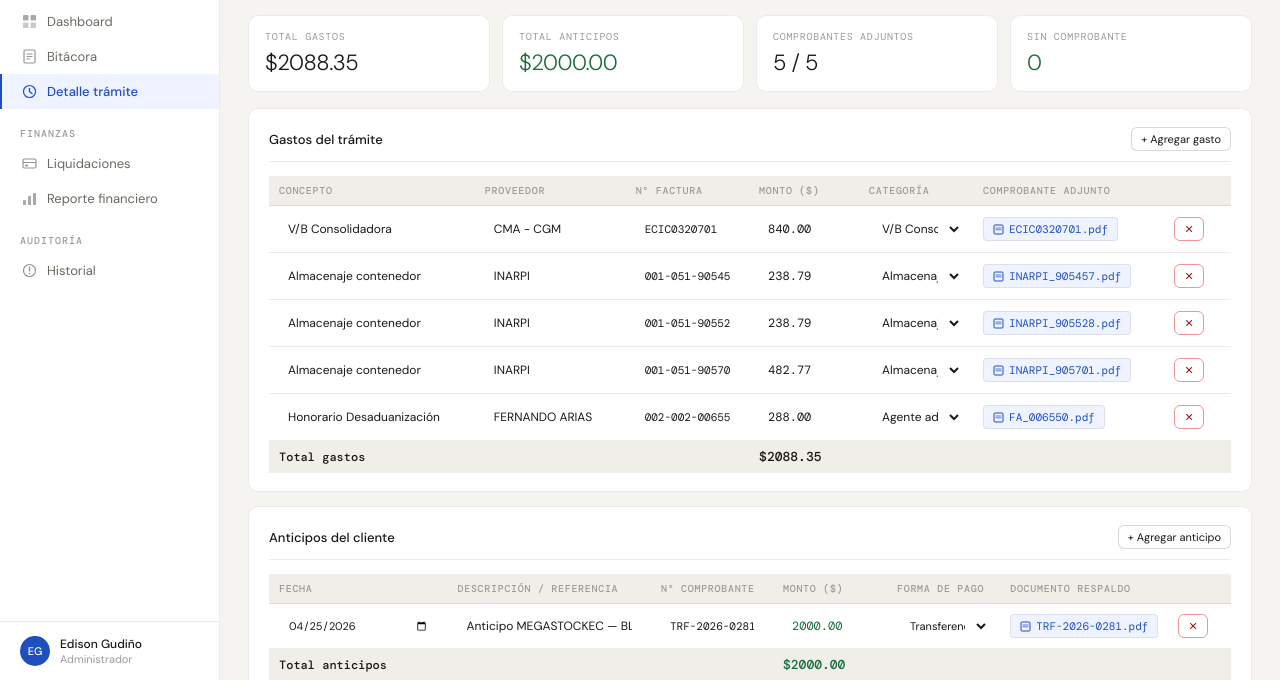
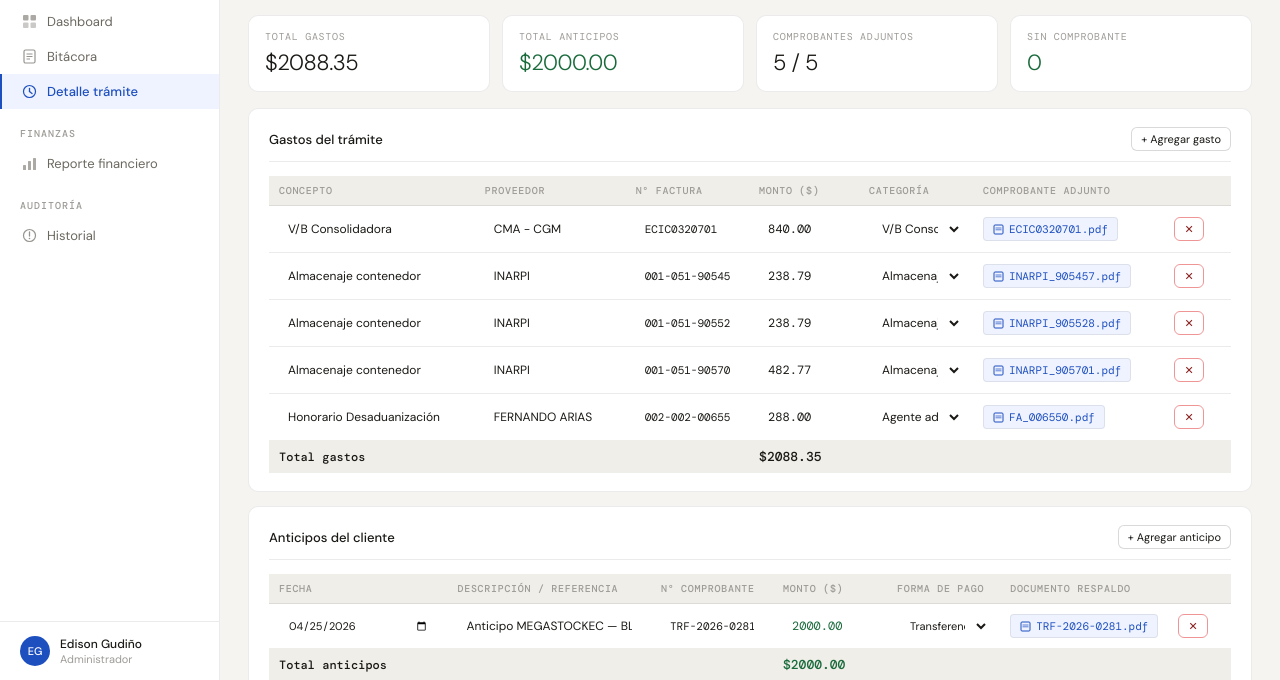
Before and after one commit to egudino484/intraservice-aduanero, a plain HTML site: page index.html in a window 1280 px wide. Shown: the part 120-800 px from the top of the page. Drawn offline with nearby package versions, Linux system fonts and the light colour scheme.

Commit message:
Remove standalone Liquidaciones nav/screen — now lives in tramite tab
Co-Authored-By: Claude Sonnet 4.6 <noreply@anthropic.com>

```diff
--- a/index.html
+++ b/index.html
@@ -505,10 +505,6 @@
     </div>
 
     <div class="nav-section">Finanzas</div>
-    <div class="nav-item" id="nav-liquidacion" onclick="nav('liquidacion',this)">
-      <svg viewBox="0 0 15 15" fill="none"><rect x="1" y="3" width="13" height="9" rx="1.5" stroke="currentColor" stroke-width="1.2"/><line x1="1" y1="6.5" x2="14" y2="6.5" stroke="currentColor" stroke-width="1"/><line x1="3.5" y1="9.5" x2="5.5" y2="9.5" stroke="currentColor" stroke-width="1.3" stroke-linecap="round"/></svg>
-      Liquidaciones
-    </div>
     <div class="nav-item" id="nav-reportes" onclick="nav('reportes',this)">
       <svg viewBox="0 0 15 15" fill="none"><rect x="1" y="9" width="3" height="5" rx="0.5" fill="currentColor" opacity=".8"/><rect x="6" y="5" width="3" height="9" rx="0.5" fill="currentColor" opacity=".8"/><rect x="11" y="2" width="3" height="12" rx="0.5" fill="currentColor" opacity=".8"/></svg>
       Reporte financiero
@@ -896,7 +892,7 @@
 
       </div>
 
-      <!-- ══ LIQUIDACIÓN ══ -->
+      <!-- ══ LIQUIDACIÓN (removed — now lives as tab inside tramite detail) ══
       <div class="screen" id="screen-liquidacion">
 
         <!-- PRE-LIQUIDACIÓN -->
@@ -999,7 +995,7 @@
             </div>
           </div>
         </div>
-      </div>
+      ══ end removed section ══ -->
 
       <!-- ══ REPORTES ══ -->
       <div class="screen" id="screen-reportes">
@@ -1606,13 +1602,11 @@ const pageTitles = {
   dashboard: 'Dashboard',
   bitacora: 'Bitácora de trámites',
   tramite: 'Trámite T26-281 · MEGASTOCKEC',
-  liquidacion: 'Liquidación de importación',
   reportes: 'Reporte financiero',
   auditoria: 'Historial de auditoría'
 };
 const topbarBadges = {
   tramite: '<span class="badge badge-amber">En proceso</span>',
-  liquidacion: '<span class="badge badge-amber">Pendiente</span>',
 };
 
 function nav(id, el) {
@@ -1623,7 +1617,6 @@ function nav(id, el) {
   else { const f = document.getElementById('nav-' + id); if (f) f.classList.add('active'); }
   document.getElementById('page-title').textContent = pageTitles[id] || id;
   document.getElementById('topbar-badge').innerHTML = topbarBadges[id] || '';
-  if (id === 'liquidacion') renderLiqAnticipos();
   if (id === 'reportes') renderReportes();
 }
 
```
